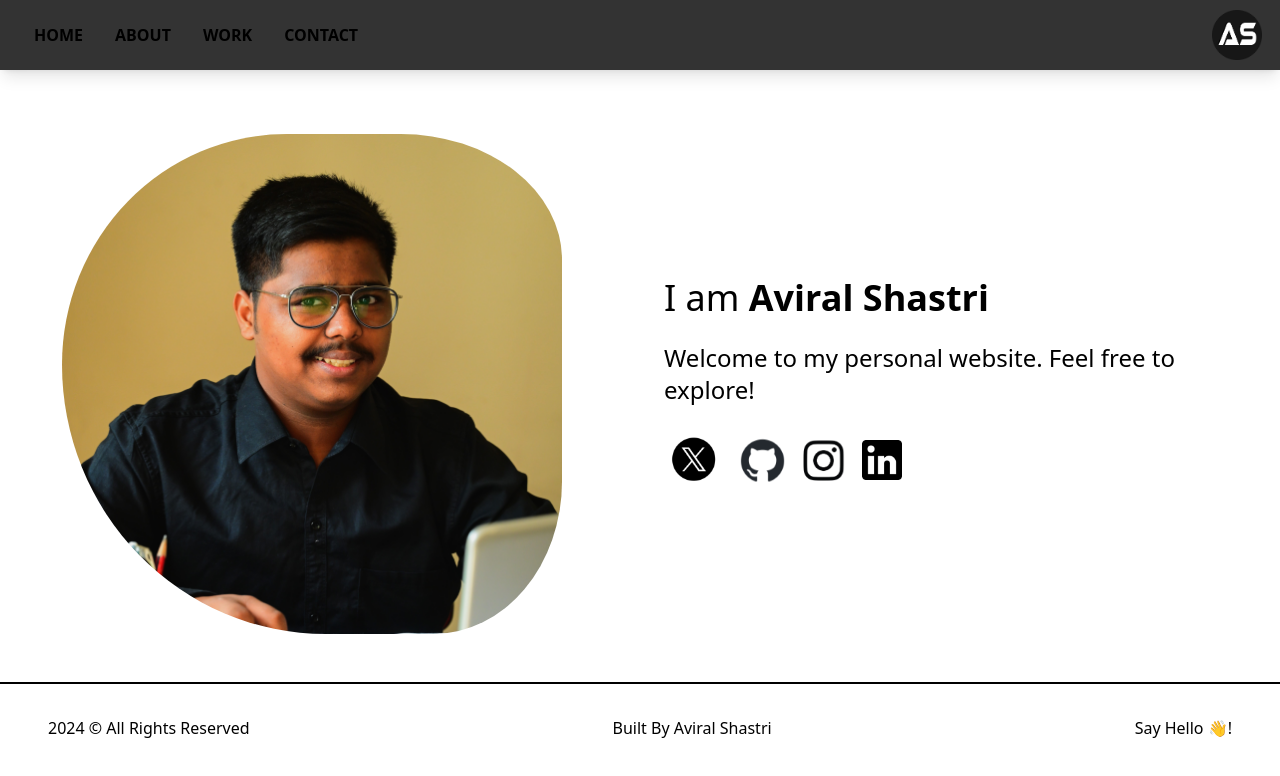
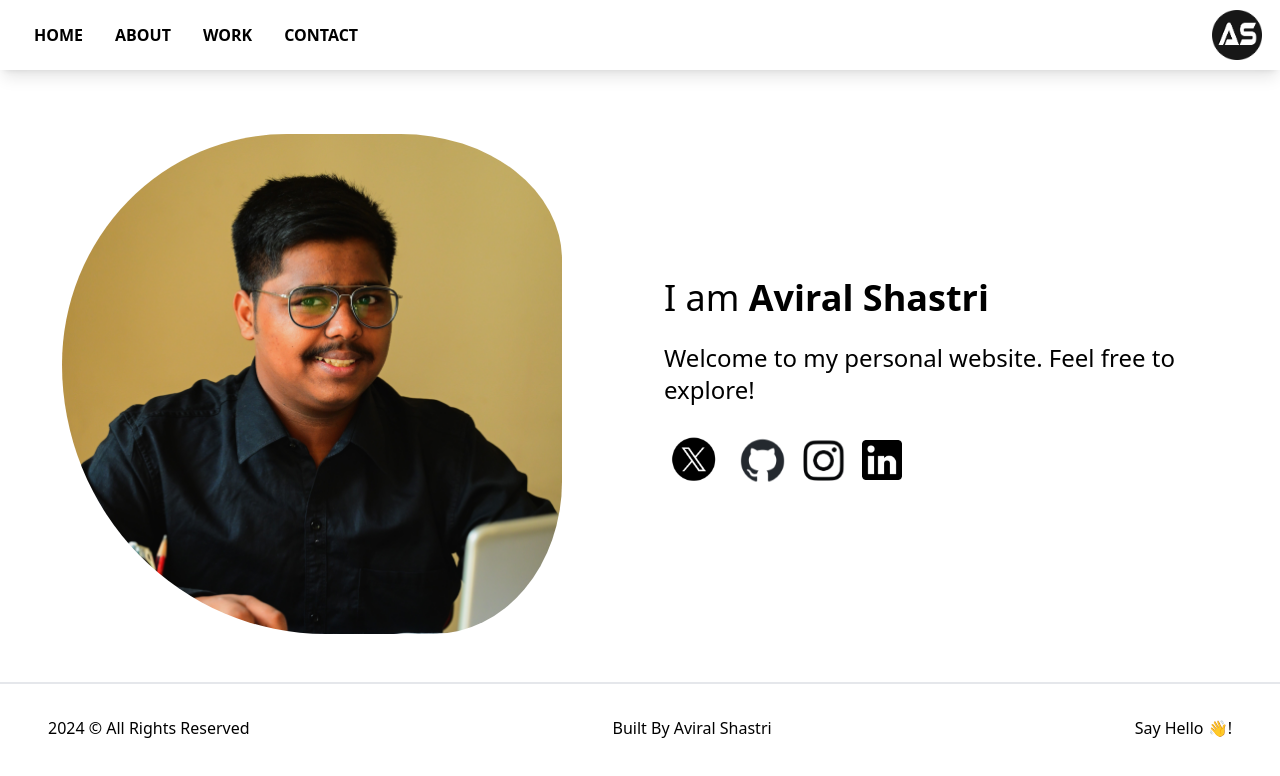
Before and after one commit to aviralshastri/portfolio-temporary, a Next.js app: page / in a window 1280 px wide. Shown: the top 776 px of the page. Built offline with nearby package versions, Linux system fonts and the light colour scheme.

Commit message:
Update tailwind.config.js

```diff
--- a/tailwind.config.js
+++ b/tailwind.config.js
@@ -9,8 +9,6 @@ module.exports = {
   ],
   prefix: "",
   theme: {
-    colors: {
-      'lavinder': '#fbf6fd'},
     container: {
       center: true,
       padding: "2rem",
@@ -20,6 +18,7 @@ module.exports = {
     },
     extend: {
       colors: {
+        lavinder: '#fbf6fd',
         border: "hsl(var(--border))",
         input: "hsl(var(--input))",
         ring: "hsl(var(--ring))",
```
